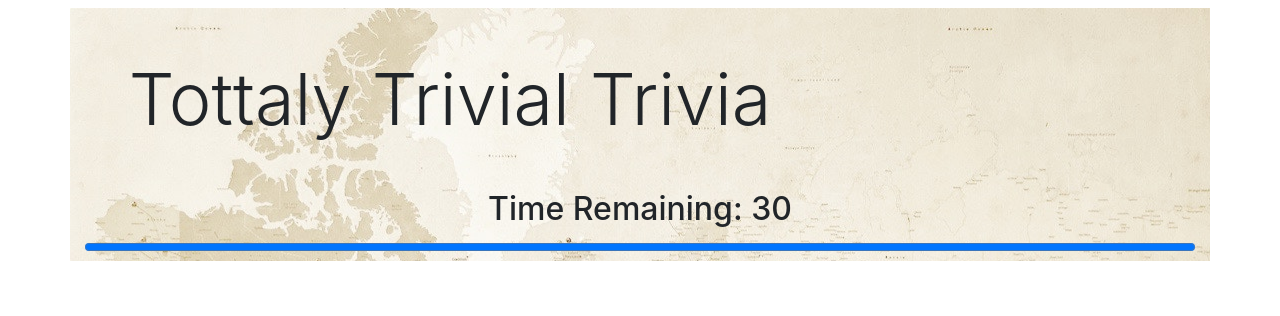
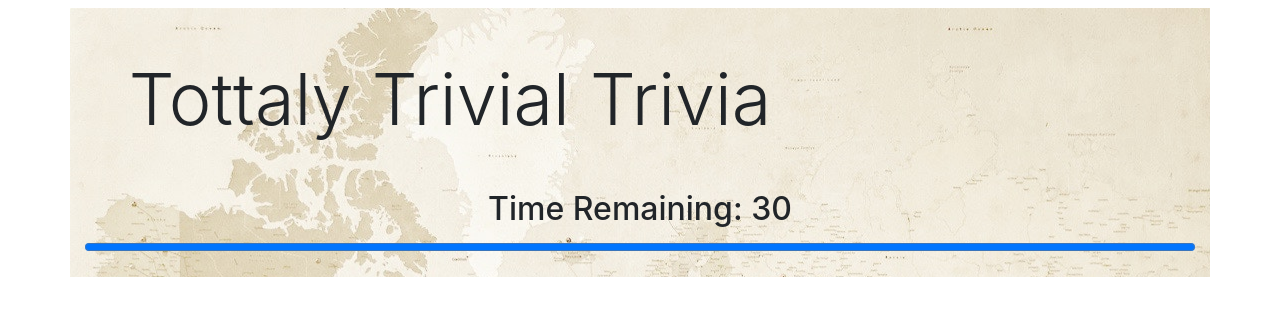
Before and after one commit to mike-4040/trivia-game, a plain HTML site: page index.html in a window 1280 px wide. Both pictures are taken after a click on the button "Start". Drawn offline with nearby package versions, Linux system fonts and the light colour scheme; no server answers.

Commit message:
Added padding to #trivia

```diff
--- a/index.html
+++ b/index.html
@@ -13,7 +13,7 @@
 </head>
 
 <body>
-  <div class="container mt-2" style='background-image: url("./assets/images/background.jpg");'>
+  <div class="container my-2" style='background-image: url("./assets/images/background.jpg");'>
     <div class="row">
       <div class="col-md-8">
         <div class="my-5 text-center display-3">Tottaly Trivial Trivia</div>
@@ -30,7 +30,7 @@
         </div>
       </div>
     </div>
-    <div id="trivia">
+    <div id="trivia" class="pb-2">
       <h2 class="text-center">Time Remaining: <span id="timer"></span></h2>
       <progress max="100" value="100" style="width: 100%;"></progress>
       <form class="mb-2"></form>
```
